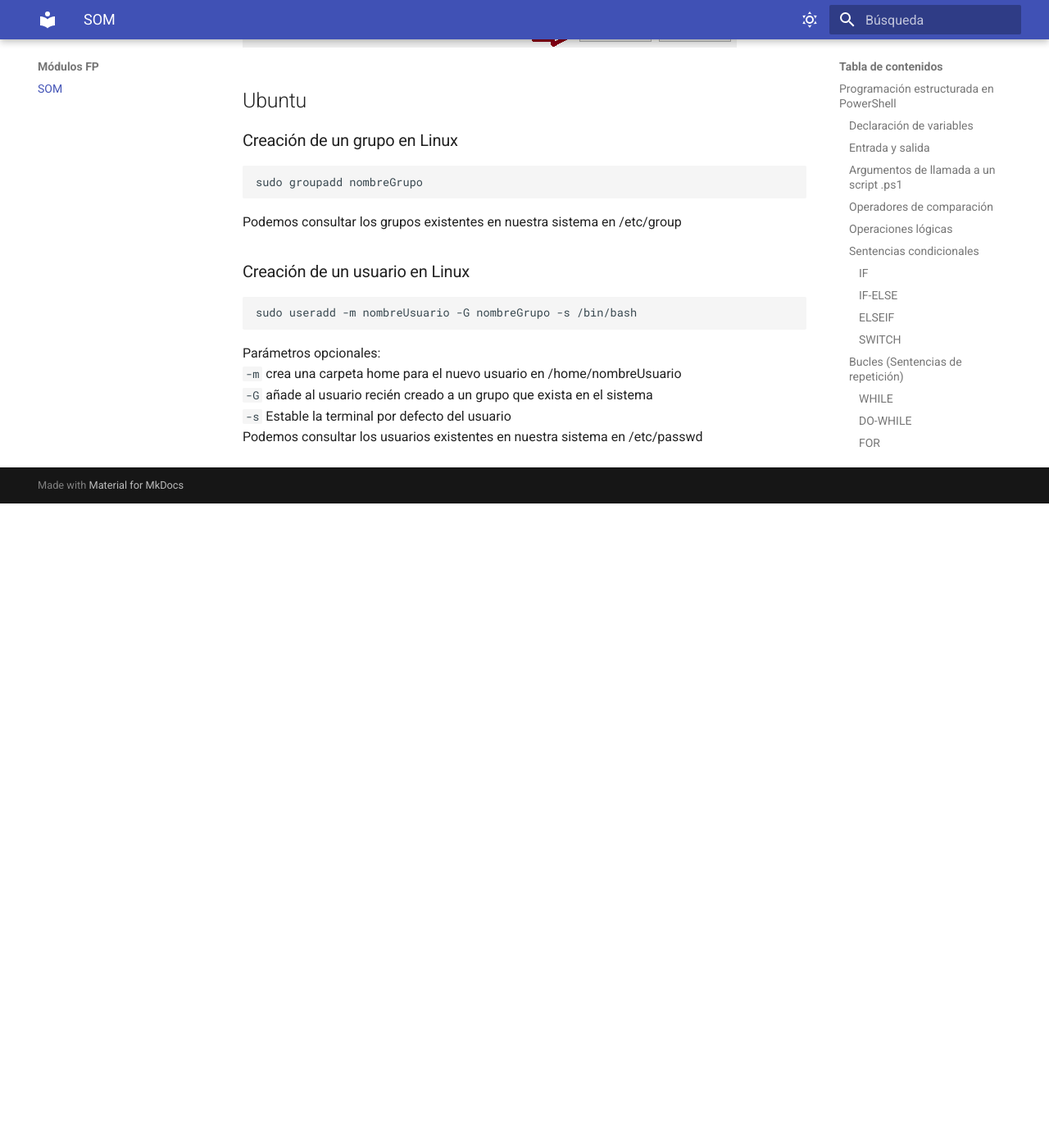
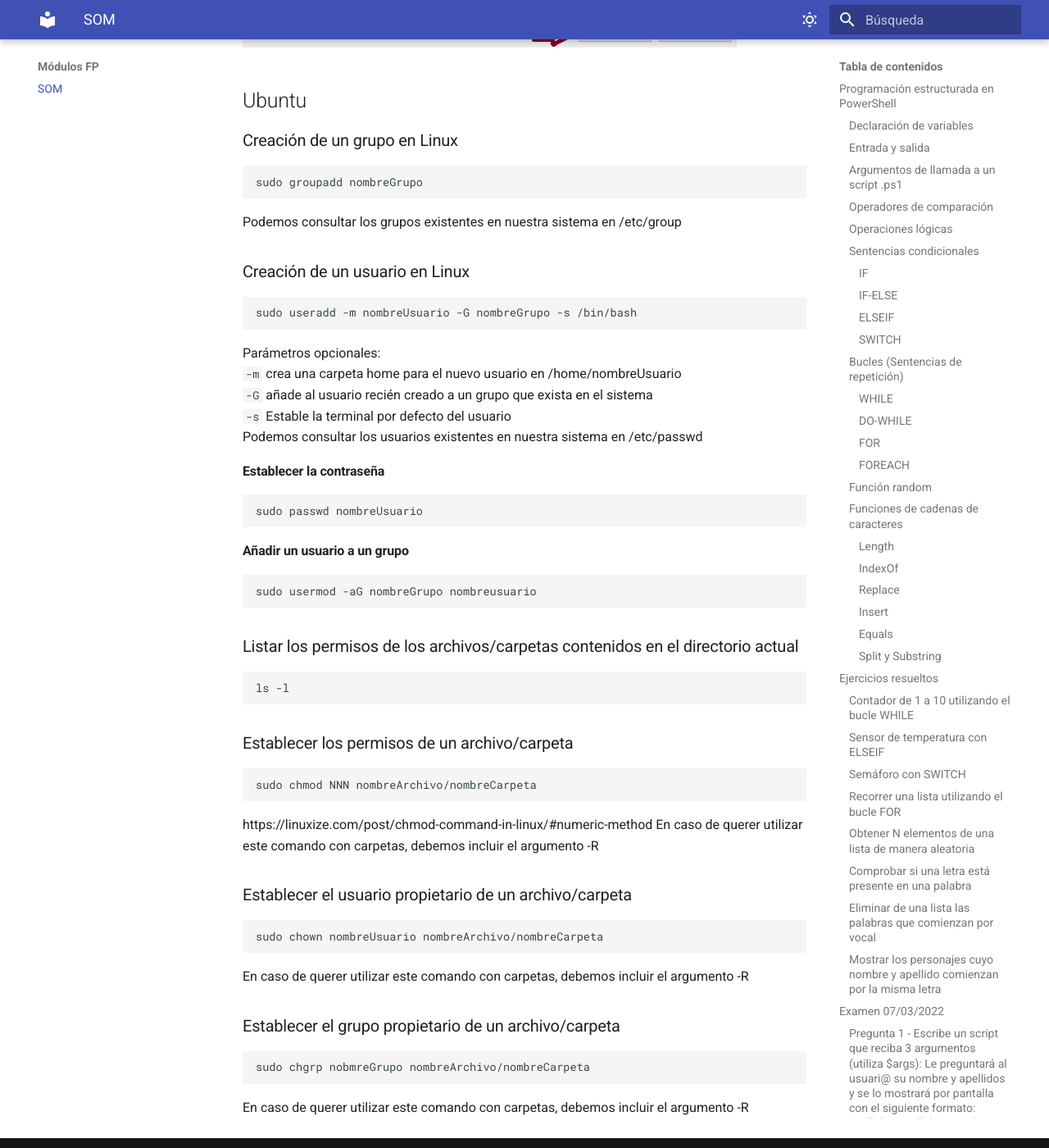
Before and after one commit to fernandoalvarezfp/fernandoalvarezfp.github.io, an MkDocs documentation site: the page built from docs/SOM.md, in a window 1280 px wide and 1400 px high, scrolled down 17355 px. Shown: the whole window at 82% size. Built offline with MkDocs 1.6.1 and Material for MkDocs 9.7.7, drawn with Linux system fonts in a browser that asks for light colours; before the commit the page ends 17969 px from its top, so only the background shows below that.

Commit message:
Update SOM.md

````diff
--- a/docs/SOM.md
+++ b/docs/SOM.md
@@ -634,6 +634,7 @@
 sudo groupadd nombreGrupo
 ```
 Podemos consultar los grupos existentes en nuestra sistema en /etc/group
+
 ### Creación de un usuario en Linux
 ```bash
 sudo useradd -m nombreUsuario -G nombreGrupo -s /bin/bash
@@ -643,3 +644,37 @@
 ```-G``` añade al usuario recién creado a un grupo que exista en el sistema
 ```-s``` Estable la terminal por defecto del usuario
 Podemos consultar los usuarios existentes en nuestra sistema en /etc/passwd
+
+#### Establecer la contraseña
+```bash
+sudo passwd nombreUsuario
+```
+
+#### Añadir un usuario a un grupo
+```bash
+sudo usermod -aG nombreGrupo nombreusuario
+```
+
+### Listar los permisos de los archivos/carpetas contenidos en el directorio actual
+```bash
+ls -l
+```
+
+### Establecer los permisos de un archivo/carpeta
+```bash
+sudo chmod NNN nombreArchivo/nombreCarpeta
+```
+https://linuxize.com/post/chmod-command-in-linux/#numeric-method
+En caso de querer utilizar este comando con carpetas, debemos incluir el argumento -R
+
+### Establecer el usuario propietario de un archivo/carpeta
+```bash
+sudo chown nombreUsuario nombreArchivo/nombreCarpeta
+```
+En caso de querer utilizar este comando con carpetas, debemos incluir el argumento -R
+
+### Establecer el grupo propietario de un archivo/carpeta
+```bash
+sudo chgrp nobmreGrupo nombreArchivo/nombreCarpeta
+```
+En caso de querer utilizar este comando con carpetas, debemos incluir el argumento -R
````
